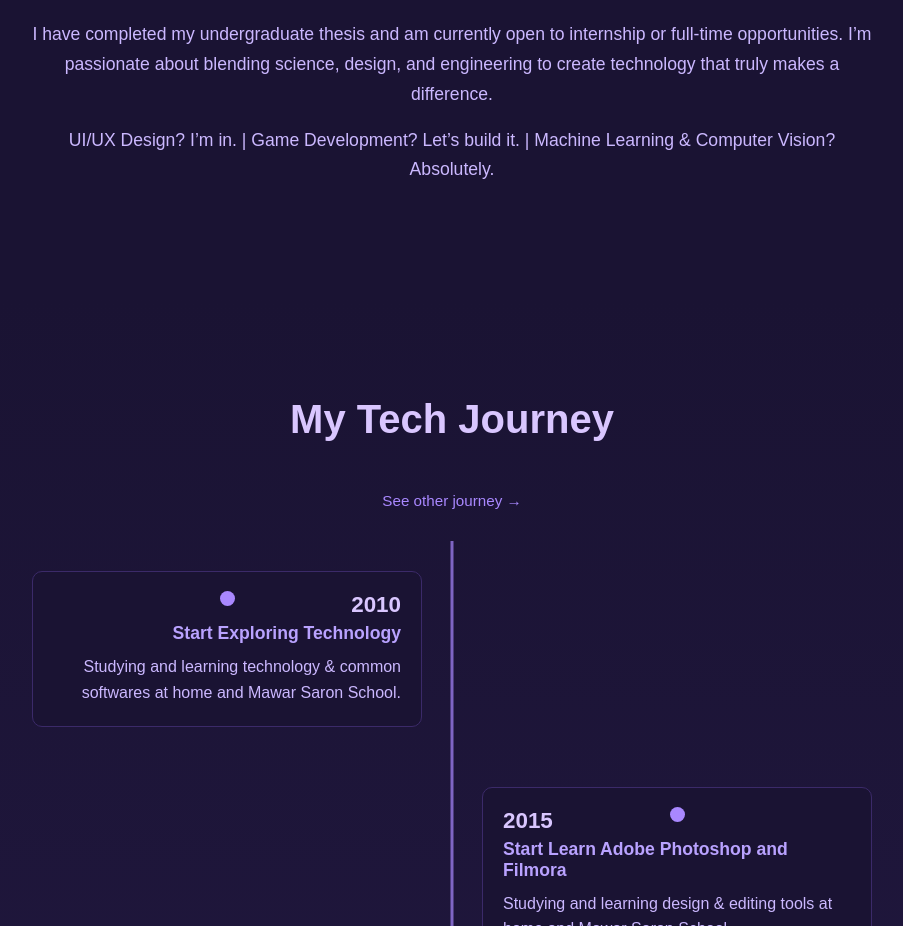
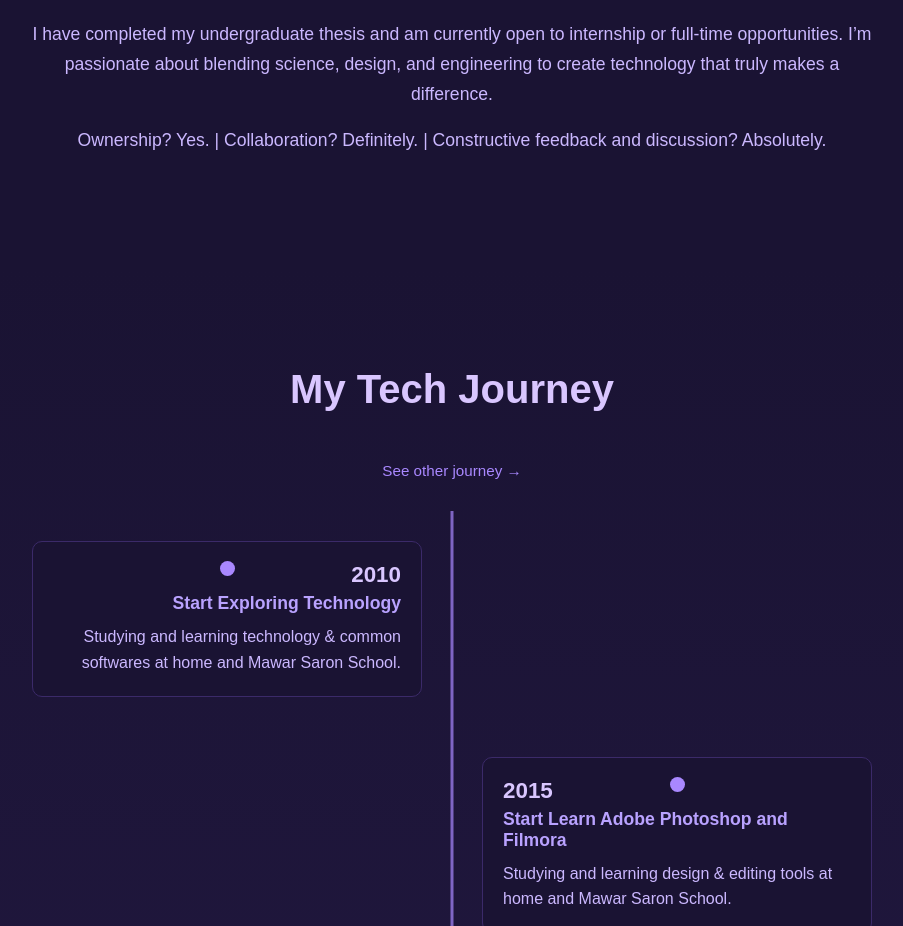
Before and after one commit to Chlsea24/chel-journey, a Next.js app: page / in a window 1280 px wide. Shown: the part 1102-2028 px from the top of the page, without its empty margins (188-1091 px from the left). Built offline with nearby package versions, Linux system fonts and the light colour scheme.

Commit message:
add my own slogan

```diff
--- a/src/app/components/about.tsx
+++ b/src/app/components/about.tsx
@@ -44,9 +44,9 @@ export default function About() {
         transition={{ duration: 1.2 }}
         className={styles.text}
       >
-        UI/UX Design? I’m in. |
-        Game Development? Let’s build it. |
-        Machine Learning & Computer Vision? Absolutely.
+        Ownership? Yes. |
+        Collaboration? Definitely. |
+        Constructive feedback and discussion? Absolutely.
       </motion.p>
     </section>
   );
```
